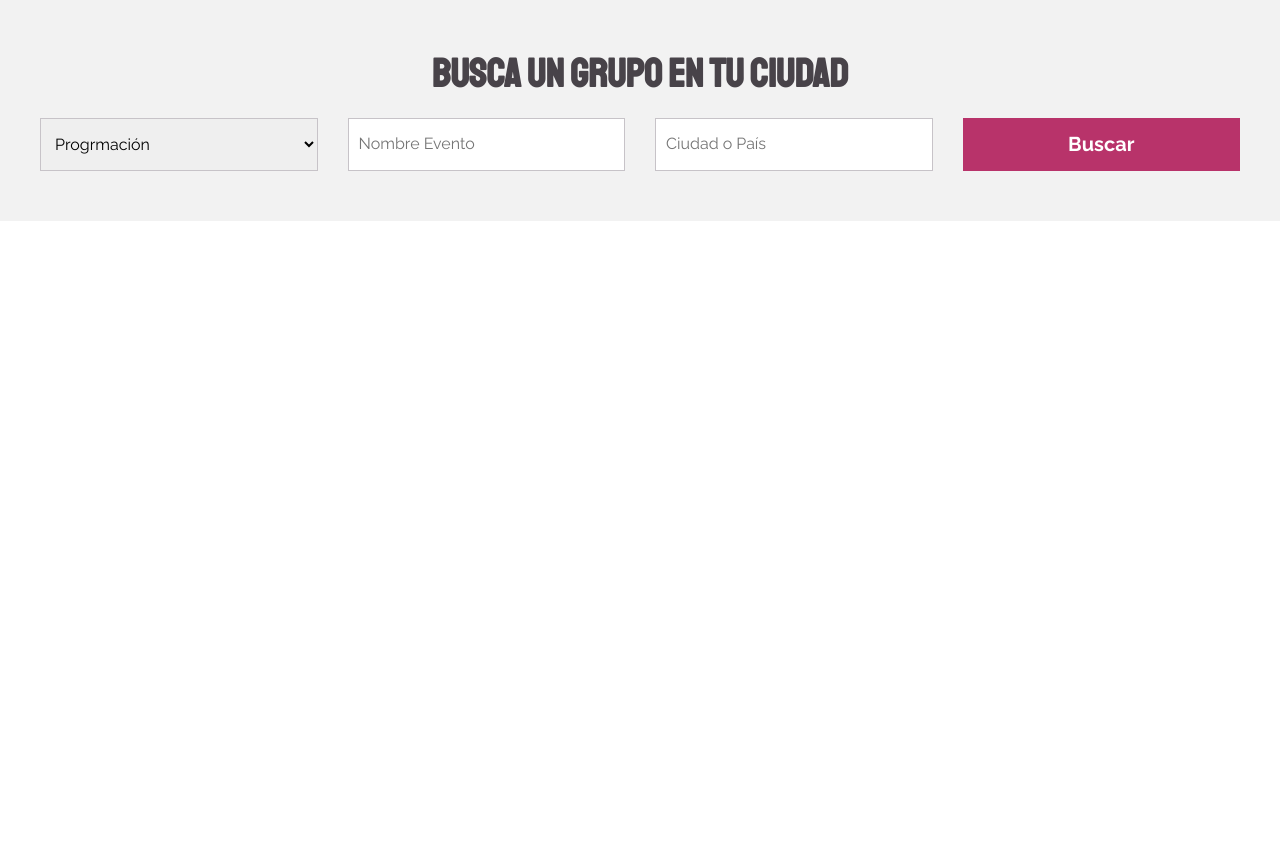
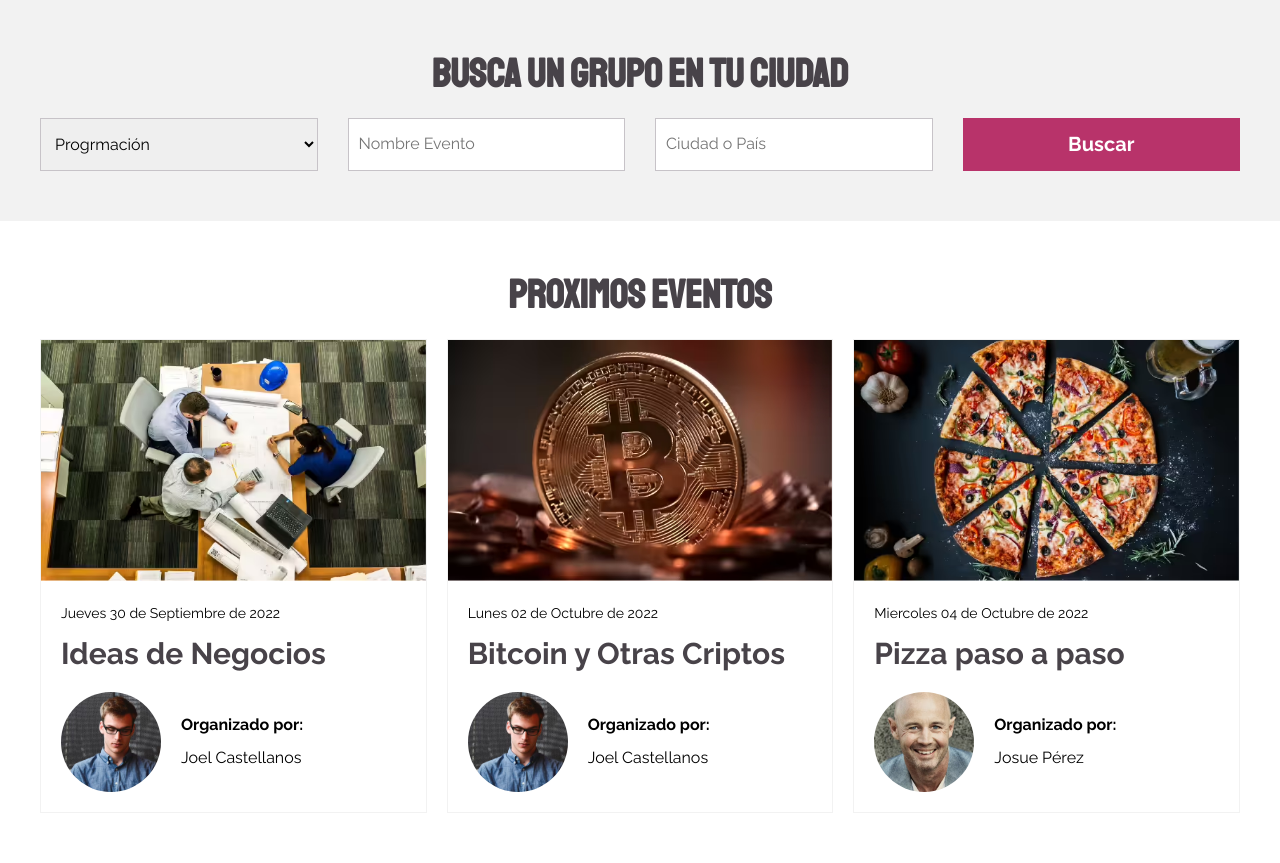
Before and after one commit to joelcascar/Proyecto-Meeti, a website: page index.html in a window 1280 px wide. Shown: the part 732-1595 px from the top of the page. Before the commit the page ends 953 px from the top, so only its background shows below. Drawn offline with Linux system fonts and the light colour scheme.

Commit message:
eventos finalizado

```diff
--- a/index.html
+++ b/index.html
@@ -62,6 +62,95 @@
         </div>
     </section>
 
+    <!-- Sección eventos -->
+
+    <main class="eventos contenedor">
+        <h2 class="eventos__heading">Proximos eventos</h2>
+        <div class="eventos__grid">
+            <div class="evento">
+                <a href="meeti.html">
+                    <picture>
+                        <source srcset="build/img/imagen1.avif" type="image/avif">
+                        <source srcset="build/img/imagen1.webp" type="image/webp">
+                        <img class="evento__imagen" loading="lazy" src="build/img/imagen1.jpg" alt="imagen meeti" width="548" height="343">
+                    </picture>
+
+                    <div class="evento__contenido">
+                        <p class="evento__fecha">Jueves 30 de Septiembre de 2022</p>
+                        <h3 class="evento__nombre">Ideas de Negocios</h3>
+                        <div class="evento__autor">
+                            <div class="evento__autor-imagen">
+                                <picture>
+                                    <source srcset="build/img/perfil1.avif" type="image/avif">
+                                    <source srcset="build/img/perfil1.webp" type="image/webp">
+                                    <img loading="lazy" src="build/img/perfil1.jpg" alt="imagen perfil" width="500" height="500">
+                                </picture>
+                            </div>
+                            <div class="evento__autor-informacion">
+                                <p class="evento__organizado-texto">Organizado por:</p>
+                                <p class="evento__organizado-nombre">Joel Castellanos</p>
+                            </div>
+                        </div>
+                    </div> <!-- evento__contenido -->
+                </a>
+            </div> <!-- evento -->
+            <div class="evento">
+                <a href="meeti.html">
+                    <picture>
+                        <source srcset="build/img/imagen2.avif" type="image/avif">
+                        <source srcset="build/img/imagen2.webp" type="image/webp">
+                        <img class="evento__imagen" loading="lazy" src="build/img/imagen2.jpg" alt="imagen meeti" width="548" height="343">
+                    </picture>
+
+                    <div class="evento__contenido">
+                        <p class="evento__fecha">Lunes 02 de Octubre de 2022</p>
+                        <h3 class="evento__nombre">Bitcoin y Otras Criptos</h3>
+                        <div class="evento__autor">
+                            <div class="evento__autor-imagen">
+                                <picture>
+                                    <source srcset="build/img/perfil1.avif" type="image/avif">
+                                    <source srcset="build/img/perfil1.webp" type="image/webp">
+                                    <img loading="lazy" src="build/img/perfil1.jpg" alt="imagen perfil" width="500" height="500">
+                                </picture>
+                            </div>
+                            <div class="evento__autor-informacion">
+                                <p class="evento__organizado-texto">Organizado por:</p>
+                                <p class="evento__organizado-nombre">Joel Castellanos</p>
+                            </div>
+                        </div>
+                    </div> <!-- evento__contenido -->
+                </a>
+            </div> <!-- evento -->
+            <div class="evento">
+                <a href="meeti.html">
+                    <picture>
+                        <source srcset="build/img/imagen3.avif" type="image/avif">
+                        <source srcset="build/img/imagen3.webp" type="image/webp">
+                        <img class="evento__imagen" loading="lazy" src="build/img/imagen3.jpg" alt="imagen meeti" width="548" height="343">
+                    </picture>
+
+                    <div class="evento__contenido">
+                        <p class="evento__fecha">Miercoles 04 de Octubre de 2022</p>
+                        <h3 class="evento__nombre">Pizza paso a paso</h3>
+                        <div class="evento__autor">
+                            <div class="evento__autor-imagen">
+                                <picture>
+                                    <source srcset="build/img/perfil2.avif" type="image/avif">
+                                    <source srcset="build/img/perfil2.webp" type="image/webp">
+                                    <img loading="lazy" src="build/img/perfil2.jpg" alt="imagen perfil" width="500" height="500">
+                                </picture>
+                            </div>
+                            <div class="evento__autor-informacion">
+                                <p class="evento__organizado-texto">Organizado por:</p>
+                                <p class="evento__organizado-nombre">Josue Pérez</p>
+                            </div>
+                        </div>
+                    </div> <!-- evento__contenido -->
+                </a>
+            </div> <!-- evento -->
+        </div>
+    </main>
+
     <script src="build/js/app.js"></script>
 </body>
 </html>
--- a/src/scss/base/_mixins.scss
+++ b/src/scss/base/_mixins.scss
@@ -47,3 +47,9 @@
     gap: $espaciado;
     grid-template-columns: repeat($columnas, 1fr);
 }
+
+@mixin heading{
+    text-align: center;
+    margin: 0;
+    color: v.$gris;
+}
--- a/src/scss/ui/contenido/_busqueda.scss
+++ b/src/scss/ui/contenido/_busqueda.scss
@@ -6,9 +6,7 @@
     padding: 5rem 0;
 
     &__heading{
-        text-align: center;
-        margin: 0;
-        color: v.$gris;
+        @include m.heading;
     }
 }
 
--- /dev/null
+++ b/src/scss/ui/contenido/_eventos.scss
@@ -0,0 +1,59 @@
+@use "base/variables" as v;
+@use "base/mixins" as m;
+
+.eventos{
+    padding: 5rem 0;
+    &__heading{
+         @include m.heading;
+    }
+
+    &__grid{
+        margin-top: 2rem;
+        @include m.grid(1,2rem);
+        @include m.tablet{
+            @include m.grid(3,2rem);
+        }
+    }
+}
+
+.evento{
+    border: 1px solid v.$grisClaro;
+
+    &__imagen{
+        width: 100%;
+    }
+
+    &__contenido{
+        padding: 2rem;
+    }
+
+    &__fecha{
+        font-size: 1.4rem;
+        margin: 0;
+    }
+    &__nombre{
+        color: v.$gris;
+        margin: 1rem 0;
+    }
+
+    &__autor{
+        display: flex;
+        align-items: center;
+        gap: 2rem;
+        margin-top: 2rem;
+    }
+
+    &__autor-imagen{
+        width: 10rem;
+        border-radius: 50%;
+        overflow: hidden;
+    }
+    &__organizado-texto,
+    &__organizado-nombre{
+        margin: .5rem 0;
+    }
+
+    &__organizado-texto{
+        font-weight: 700;
+    }
+}
--- a/src/scss/ui/contenido/_index.scss
+++ b/src/scss/ui/contenido/_index.scss
@@ -1,2 +1,3 @@
 @forward "hero";
 @forward "busqueda";
+@forward "eventos";
```
Also changed, not shown: build/css/app.css, 1 other file.
